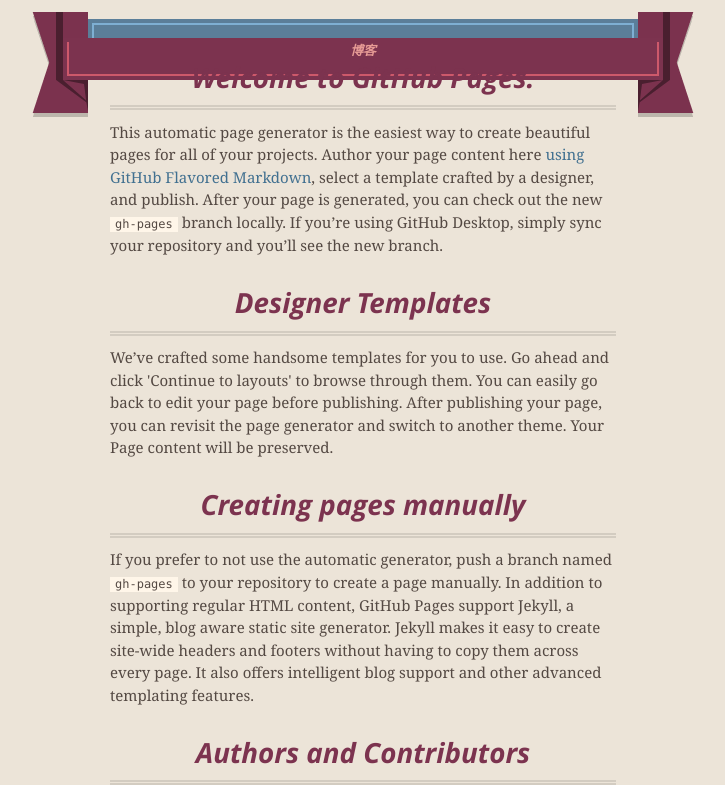
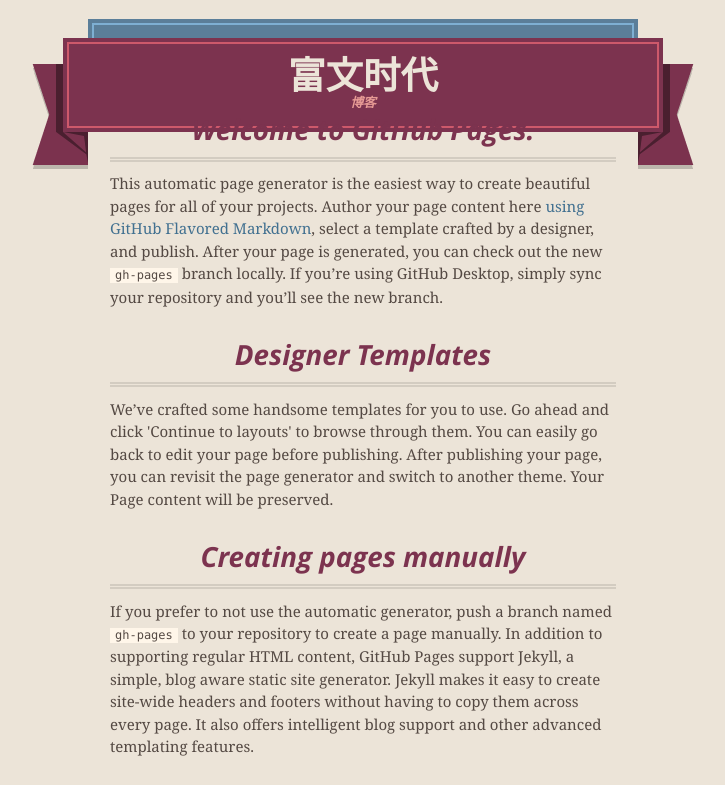
Before and after one commit to fuwen-msg/github.io, a plain HTML site: page index.html in a window 1280 px wide. Shown: the top 785 px of the page, without its empty margins (277-1002 px from the left). Drawn offline with nearby package versions, Linux system fonts and the light colour scheme.

Commit message:
Update index.html

```diff
--- a/index.html
+++ b/index.html
@@ -27,7 +27,7 @@
       <header>
         <span class="ribbon-outer">
           <span class="ribbon-inner">
-            <h1富文时代</h1>
+            <h1>富文时代</h1>
             <h2>博客</h2>
           </span>
           <span class="left-tail"></span>
```
